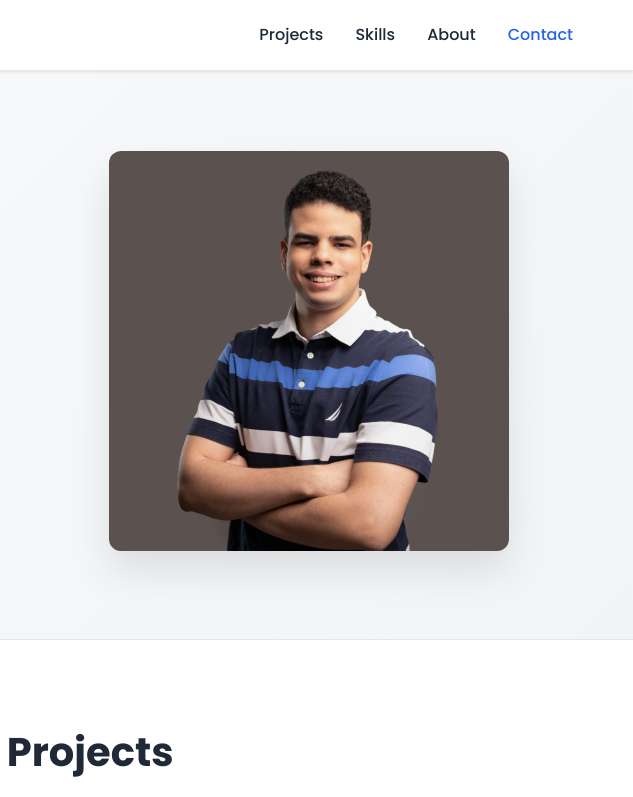
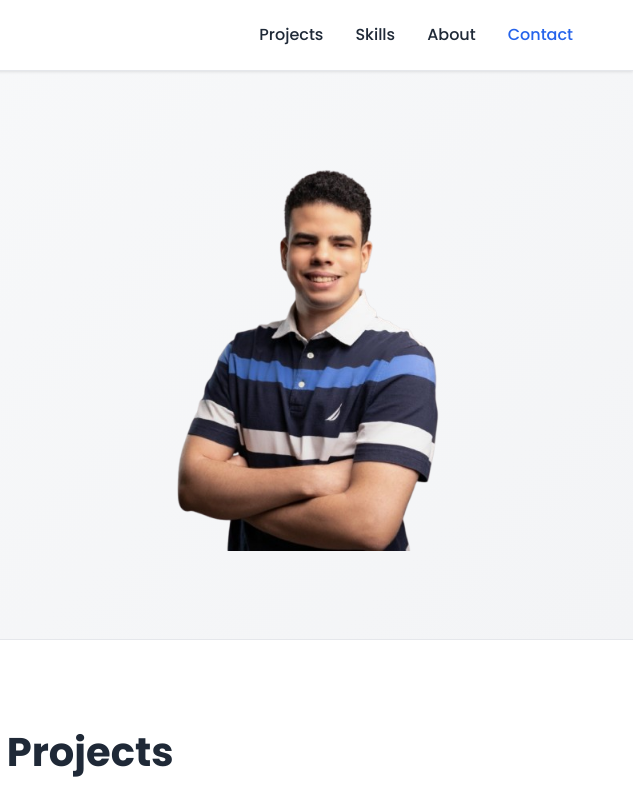
Before and after one commit to GRamos199/my_cv, a website: page index.html in a window 1280 px wide. Shown: the top 797 px of the page, 647-1280 px from the left. Drawn offline with Linux system fonts and the light colour scheme.

Commit message:
fix: Update profile image source in index.html and remove box-shadow from body

```diff
--- a/css/styles.css
+++ b/css/styles.css
@@ -196,7 +196,6 @@ body {
     max-width: 400px;
     border-radius: 12px;
     object-fit: cover;
-    box-shadow: 0 20px 40px rgba(0, 0, 0, 0.1);
 }
 
 /* ============================================
--- a/index.html
+++ b/index.html
@@ -54,7 +54,7 @@
                 </div>
             </div>
             <div class="hero-image">
-                <img src="images/profile.jpg" alt="George A. Ramos Tejada" class="profile-img">
+                <img src="images/imgv2.png" alt="George A. Ramos Tejada" class="profile-img">
             </div>
         </div>
     </section>
```
Also changed, not shown: images/imgv2.png (added).
